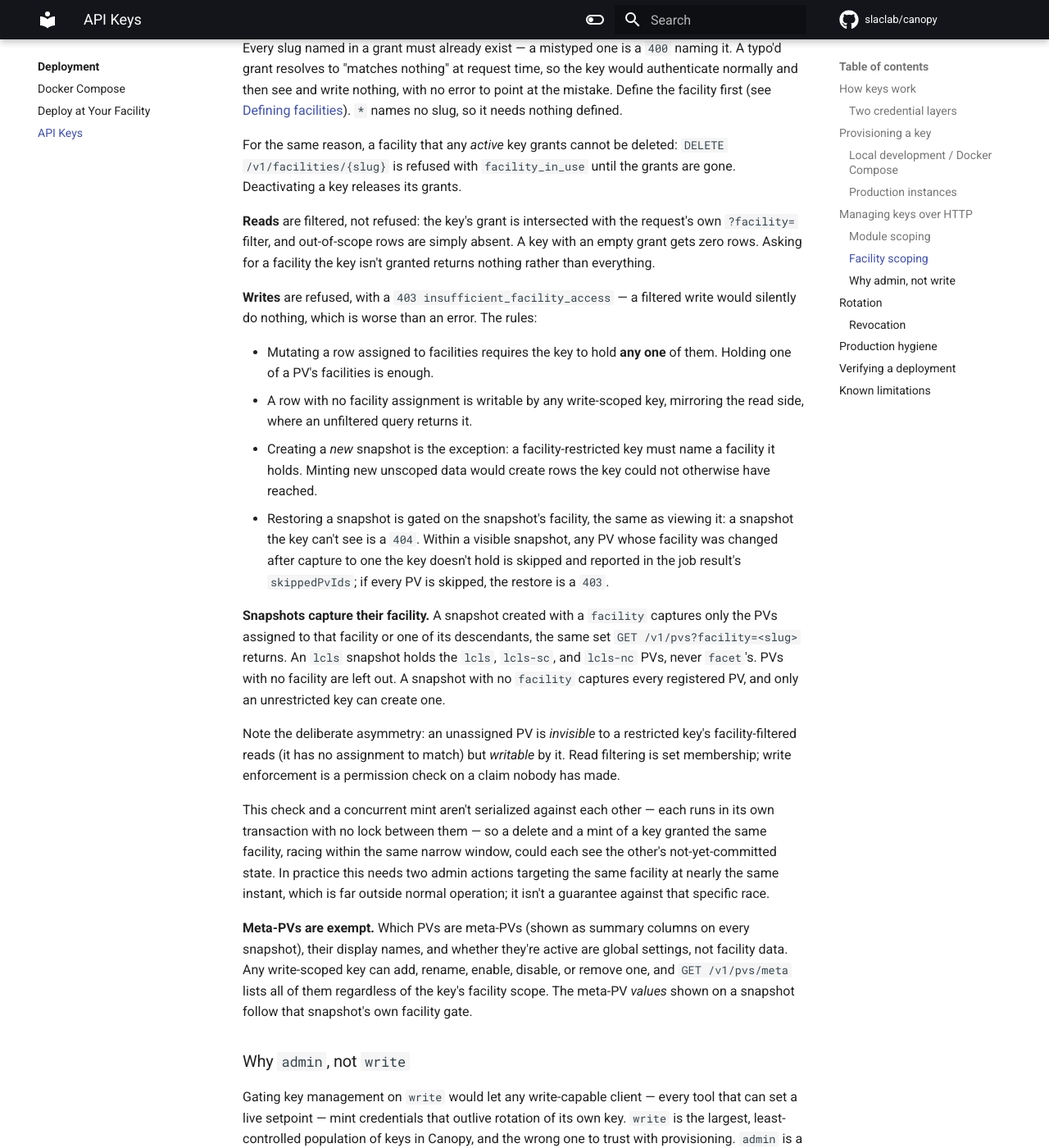
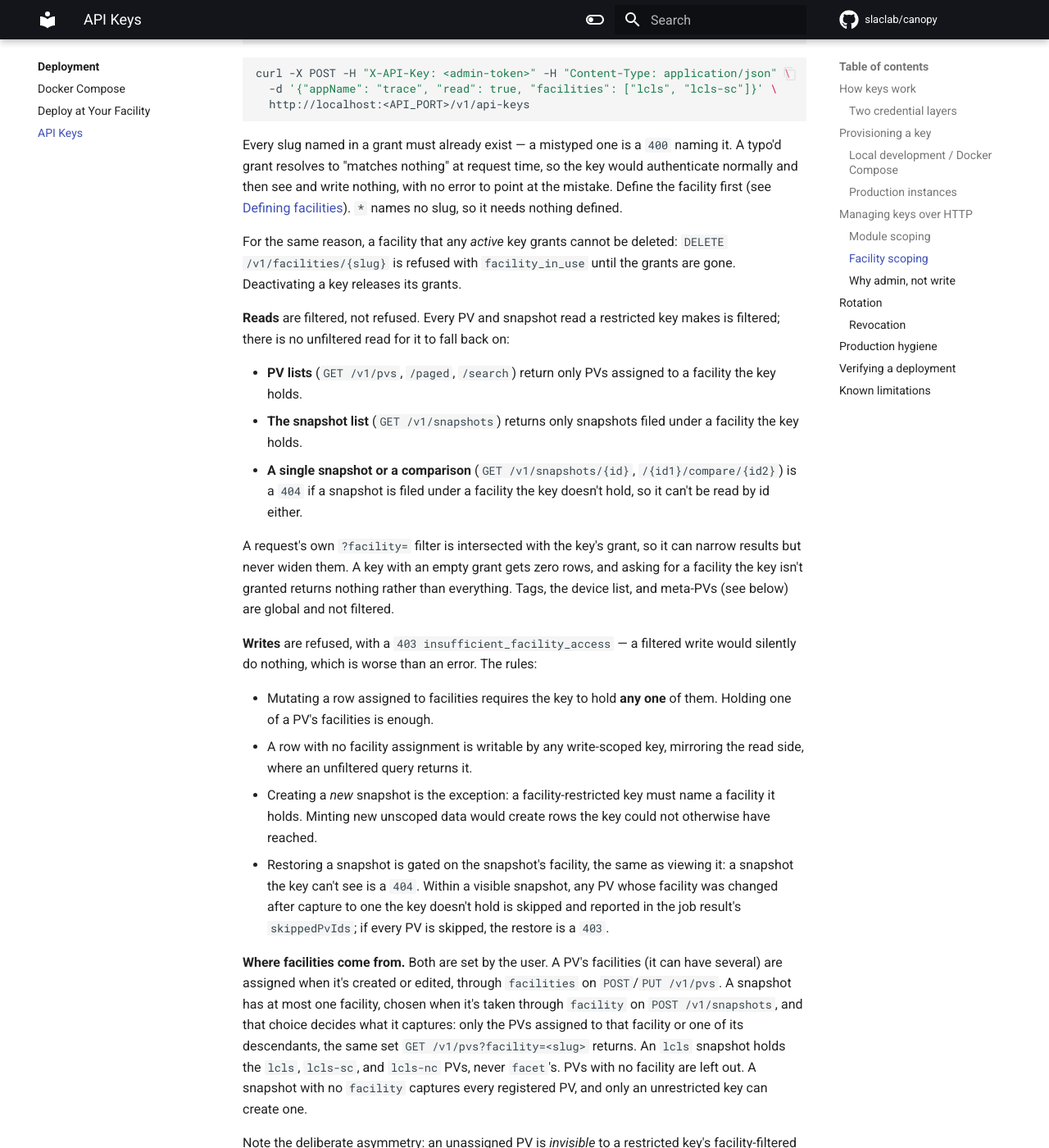
Before and after one commit to slaclab/canopy, an MkDocs documentation site: the page built from docs/deployment/api-keys.md, in a window 1280 px wide and 1400 px high, scrolled down 4836 px. Shown: the whole window at 82% size. Built offline with MkDocs 1.6.1 and Material for MkDocs 9.7.7, drawn with Linux system fonts in a browser that asks for light colours; comment, search, counter and statistics services are not loaded; some of the changed text lies outside the part shown.

Commit message:
Clarify key access restrictions and facility scoping in API keys documentation

```diff
--- a/docs/deployment/api-keys.md
+++ b/docs/deployment/api-keys.md
@@ -206,6 +206,12 @@ statically stable floor that has to keep working through a database outage, and
 resolving a facility grant requires reading the hierarchy from the database.
 Restrict by facility with a database-backed key.
 
+The rest of this section calls a key **unrestricted** if it is granted `*` or
+comes from `CANOPY_API_KEYS`, and **restricted** otherwise — including a key
+with an empty grant. Facility scope is independent of `read`/`write`/`admin`:
+those are flags on the key as a whole, and a key's one facility list applies to
+all of them. There is no "write here, read-only there."
+
 Set it with `-f`/`--facility` (repeatable) on `scripts/create_key.py`, or the
 `facilities` field on `POST /v1/api-keys`:
 
@@ -230,10 +236,22 @@ For the same reason, a facility that any *active* key grants cannot be deleted:
 `DELETE /v1/facilities/{slug}` is refused with `facility_in_use` until the grants
 are gone. Deactivating a key releases its grants.
 
-**Reads** are filtered, not refused: the key's grant is intersected with the
-request's own `?facility=` filter, and out-of-scope rows are simply absent. A key
-with an empty grant gets zero rows. Asking for a facility the key isn't granted
-returns nothing rather than everything.
+**Reads** are filtered, not refused. Every PV and snapshot read a restricted key
+makes is filtered; there is no unfiltered read for it to fall back on:
+
+- **PV lists** (`GET /v1/pvs`, `/paged`, `/search`) return only PVs assigned to a
+  facility the key holds.
+- **The snapshot list** (`GET /v1/snapshots`) returns only snapshots filed under
+  a facility the key holds.
+- **A single snapshot or a comparison** (`GET /v1/snapshots/{id}`,
+  `/{id1}/compare/{id2}`) is a `404` if a snapshot is filed under a facility the
+  key doesn't hold, so it can't be read by id either.
+
+A request's own `?facility=` filter is intersected with the key's grant, so it
+can narrow results but never widen them. A key with an empty grant gets zero
+rows, and asking for a facility the key isn't granted returns nothing rather
+than everything. Tags, the device list, and meta-PVs (see below) are global and
+not filtered.
 
 **Writes** are refused, with a `403 insufficient_facility_access` — a filtered
 write would silently do nothing, which is worse than an error. The rules:
@@ -251,8 +269,11 @@ write would silently do nothing, which is worse than an error. The rules:
   skipped and reported in the job result's `skippedPvIds`; if every PV is
   skipped, the restore is a `403`.
 
-**Snapshots capture their facility.** A snapshot created with a `facility`
-captures only the PVs assigned to that facility or one of its descendants, the
+**Where facilities come from.** Both are set by the user. A PV's facilities (it
+can have several) are assigned when it's created or edited, through `facilities`
+on `POST`/`PUT /v1/pvs`. A snapshot has at most one facility, chosen when it's
+taken through `facility` on `POST /v1/snapshots`, and that choice decides what it
+captures: only the PVs assigned to that facility or one of its descendants, the
 same set `GET /v1/pvs?facility=<slug>` returns. An `lcls` snapshot holds the
 `lcls`, `lcls-sc`, and `lcls-nc` PVs, never `facet`'s. PVs with no facility are
 left out. A snapshot with no `facility` captures every registered PV, and only
```
